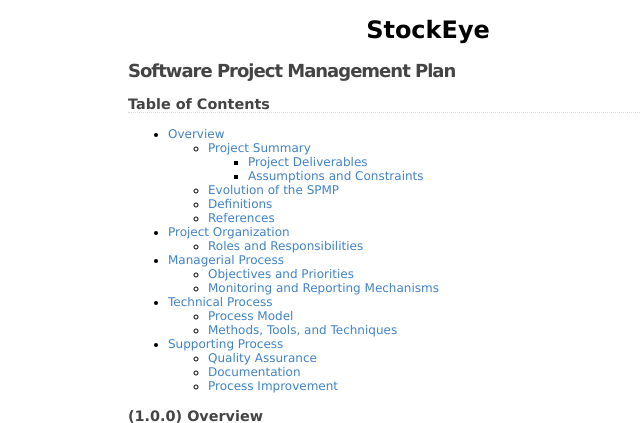
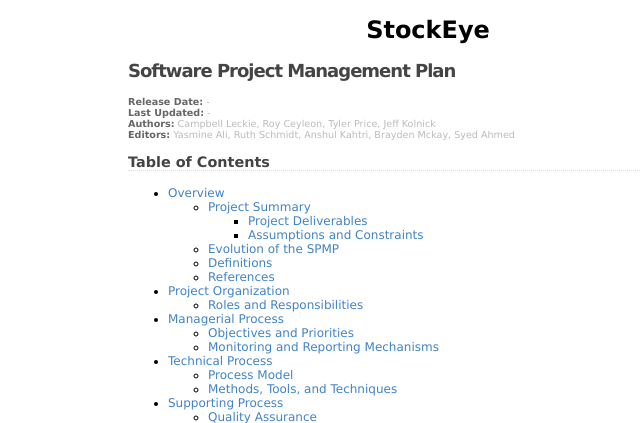
Before and after one commit to stocksense/stocksense.github.io, a PHP site: page /docs/spmp.html in a window 1280 px wide. Shown: the top 423 px of the page, without its empty margins (212-852 px from the left). Run offline with PHP 8.4, Linux system fonts and the light colour scheme.

Commit message:
More updates

```diff
--- a/css/styles.css
+++ b/css/styles.css
@@ -104,15 +104,17 @@
 
 .page-info {
 	/*font-style: italic;*/
+	display: block;
 	font-weight: normal;
 	font-size: 80%;
 	color: #444;
 	margin-bottom: 6px;
-	padding: 5px;
+	padding: 0px;
 	color: #666;
 	background-color: #fff;
-	border: 1px solid #ccc;
+
 	text-align: left;
+
 }
 
 .values {
--- a/docs/spmp.html
+++ b/docs/spmp.html
@@ -11,7 +11,21 @@
         <div style="width: 600px; margin: 0 auto">
         <h1 style="text-align:center;">StockEye</h1>
         <h2 style="text-align:left;">Software Project Management Plan</h2>
-
+        <div>
+            <p class="page-info">
+                <span style="font-weight: bold;">Release Date:</span>
+                <span class="values">-</span>
+                <br>
+                <span style="font-weight: bold;">Last Updated:</span>
+                <span class="values">-</span>
+                <br>
+                <span style="font-weight: bold;">Authors:</span>
+                <span class="values">Campbell Leckie, Roy Ceyleon, Tyler Price, Jeff Kolnick</span>
+                <br>
+                <span style="font-weight: bold;">Editors:</span>
+                <span class="values">Yasmine Ali, Ruth Schmidt, Anshul Kahtri, Brayden Mckay, Syed Ahmed</span>
+            </p>
+        </div>
         <h3>Table of Contents</h3>
         <ul>
             <li><a href="#1.0.0">Overview</a>
@@ -53,6 +67,7 @@
         <h4><span id="1.1.0">(1.1.0) Project Summary</span></h4>
         <p>Stockeye is a web application that aggregates and analyses tweets that are related to the market from the popular social networking service Twitter, and offers information regarding the public sentiments of stocks to its users. StockEye seeks to serve its audience in multiple ways. For one, using Twitter as a source of data is valuable due to the impact that public opinion has on the market. This enables users to make more informed investment decisions. Additionally, this platform will save users valuable time, as they will no longer be required to research and analyse the Twitter sentiments themselves.</p>
         <br>
+        <br>
         <p><a href="/">Back to Menu</a></p>
         </div>
     </body>
```
Also changed, not shown: docs/specifications.html (+19 -27 lines).
